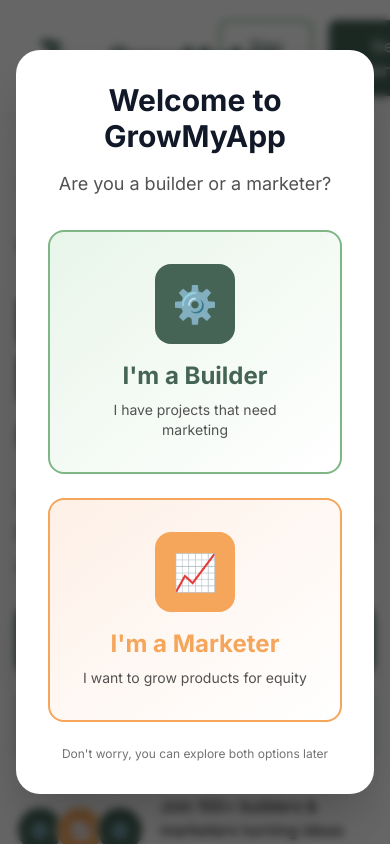
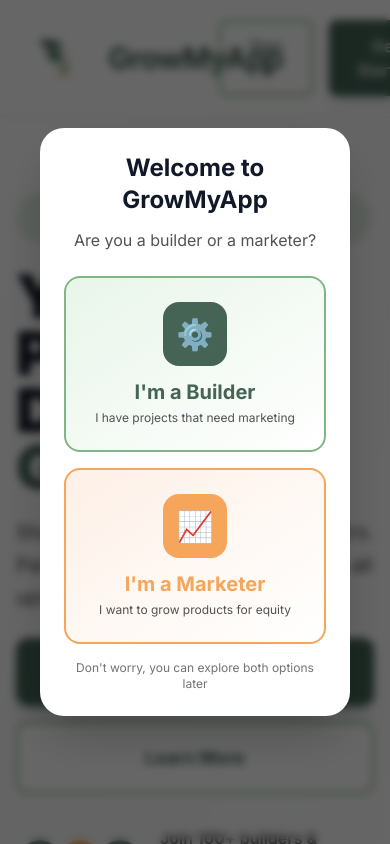
Before and after one commit to Sharozjavaid/Cofndrly, a React (Vite) app: page / in a window 390 px wide. Shown: the top 844 px of the page. Built offline with nearby package versions, Linux system fonts and the light colour scheme; no server answers.

Commit message:
revamp 4

```diff
--- a/src/pages/LandingPage.tsx
+++ b/src/pages/LandingPage.tsx
@@ -28,21 +28,21 @@
 
       {/* User Type Selection Modal */}
       {showTypeModal && !userType && (
-        <div className="fixed inset-0 bg-black/60 backdrop-blur-sm z-[100] flex items-center justify-center p-4">
+        <div className="fixed inset-0 bg-black/60 backdrop-blur-sm z-[100] flex items-center justify-center p-6">
           <motion.div
             initial={{ opacity: 0, scale: 0.9 }}
             animate={{ opacity: 1, scale: 1 }}
             transition={{ duration: 0.3 }}
-            className="bg-white rounded-3xl shadow-2xl max-w-2xl w-full p-8 md:p-12"
+            className="bg-white rounded-3xl shadow-2xl max-w-2xl w-full p-6 md:p-12 mx-4"
           >
-            <h2 className="text-3xl md:text-4xl font-bold text-gray-900 mb-4 text-center font-sans">
+            <h2 className="text-2xl md:text-4xl font-bold text-gray-900 mb-3 md:mb-4 text-center font-sans">
               Welcome to GrowMyApp
             </h2>
-            <p className="text-lg text-warm-gray-600 mb-8 text-center font-sans">
+            <p className="text-base md:text-lg text-warm-gray-600 mb-6 md:mb-8 text-center font-sans">
               Are you a builder or a marketer?
             </p>
 
-            <div className="grid md:grid-cols-2 gap-6">
+            <div className="grid grid-cols-1 md:grid-cols-2 gap-4 md:gap-6">
               {/* Builder Option */}
               <button
                 onClick={() => {
@@ -50,18 +50,18 @@
                   setActiveTab('builder')
                   setShowTypeModal(false)
                 }}
-                className="group relative bg-gradient-to-br from-light-mint to-white rounded-2xl p-8 border-2 border-mint hover:border-forest transition-all duration-300 hover:shadow-xl"
+                className="group relative bg-gradient-to-br from-light-mint to-white rounded-2xl p-6 md:p-8 border-2 border-mint hover:border-forest transition-all duration-300 hover:shadow-xl"
                 style={{ borderColor: '#7FB685' }}
               >
-                <div className="flex flex-col items-center text-center gap-4">
-                  <div className="w-20 h-20 bg-forest rounded-2xl flex items-center justify-center text-4xl group-hover:scale-110 transition-transform" style={{ backgroundColor: '#456456' }}>
+                <div className="flex flex-col items-center text-center gap-3 md:gap-4">
+                  <div className="w-16 h-16 md:w-20 md:h-20 bg-forest rounded-2xl flex items-center justify-center text-3xl md:text-4xl group-hover:scale-110 transition-transform" style={{ backgroundColor: '#456456' }}>
                     <span>⚙️</span>
                   </div>
                   <div>
-                    <h3 className="text-2xl font-bold text-forest mb-2 font-sans" style={{ color: '#456456' }}>
+                    <h3 className="text-xl md:text-2xl font-bold text-forest mb-1 md:mb-2 font-sans" style={{ color: '#456456' }}>
                       I'm a Builder
                     </h3>
-                    <p className="text-sm text-warm-gray-600 font-sans">
+                    <p className="text-xs md:text-sm text-warm-gray-600 font-sans">
                       I have projects that need marketing
                     </p>
                   </div>
@@ -75,18 +75,18 @@
                   setActiveTab('marketer')
                   setShowTypeModal(false)
                 }}
-                className="group relative bg-gradient-to-br from-peach/20 to-white rounded-2xl p-8 border-2 border-bright-orange hover:border-bright-orange transition-all duration-300 hover:shadow-xl"
+                className="group relative bg-gradient-to-br from-peach/20 to-white rounded-2xl p-6 md:p-8 border-2 border-bright-orange hover:border-bright-orange transition-all duration-300 hover:shadow-xl"
                 style={{ borderColor: '#F5A65B' }}
               >
-                <div className="flex flex-col items-center text-center gap-4">
-                  <div className="w-20 h-20 bg-bright-orange rounded-2xl flex items-center justify-center text-4xl group-hover:scale-110 transition-transform" style={{ backgroundColor: '#F5A65B' }}>
+                <div className="flex flex-col items-center text-center gap-3 md:gap-4">
+                  <div className="w-16 h-16 md:w-20 md:h-20 bg-bright-orange rounded-2xl flex items-center justify-center text-3xl md:text-4xl group-hover:scale-110 transition-transform" style={{ backgroundColor: '#F5A65B' }}>
                     <span>📈</span>
                   </div>
                   <div>
-                    <h3 className="text-2xl font-bold text-bright-orange mb-2 font-sans" style={{ color: '#F5A65B' }}>
+                    <h3 className="text-xl md:text-2xl font-bold text-bright-orange mb-1 md:mb-2 font-sans" style={{ color: '#F5A65B' }}>
                       I'm a Marketer
                     </h3>
-                    <p className="text-sm text-warm-gray-600 font-sans">
+                    <p className="text-xs md:text-sm text-warm-gray-600 font-sans">
                       I want to grow products for equity
                     </p>
                   </div>
@@ -94,7 +94,7 @@
               </button>
             </div>
 
-            <p className="text-xs text-warm-gray-500 text-center mt-6 font-sans">
+            <p className="text-xs text-warm-gray-500 text-center mt-4 md:mt-6 font-sans">
               Don't worry, you can explore both options later
             </p>
           </motion.div>
@@ -140,7 +140,7 @@
       </nav>
 
       {/* Hero Section - Split Screen */}
-      <section ref={heroRef} className="min-h-screen flex items-center justify-center px-4 md:px-8 pt-40 md:pt-32 pb-8 relative overflow-hidden bg-gradient-to-br from-white via-warm-gray-50 to-light-mint/10" aria-label="Hero section">
+      <section ref={heroRef} className="min-h-screen flex items-center justify-center px-4 md:px-8 pt-48 md:pt-32 pb-8 relative overflow-hidden bg-gradient-to-br from-white via-warm-gray-50 to-light-mint/10" aria-label="Hero section">
         <motion.div
           style={{ opacity, scale }}
           className="max-w-[1400px] w-full relative z-10"
```
